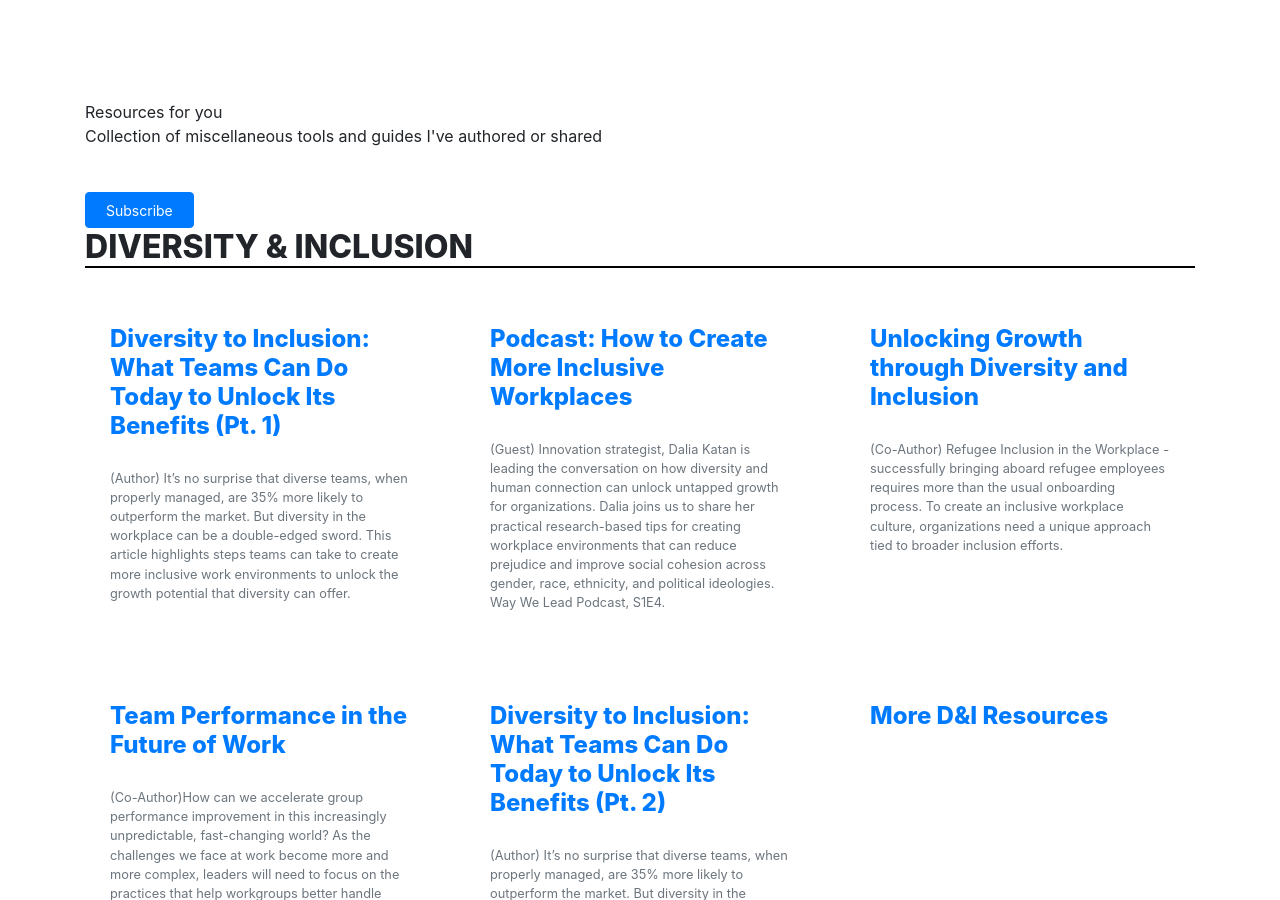
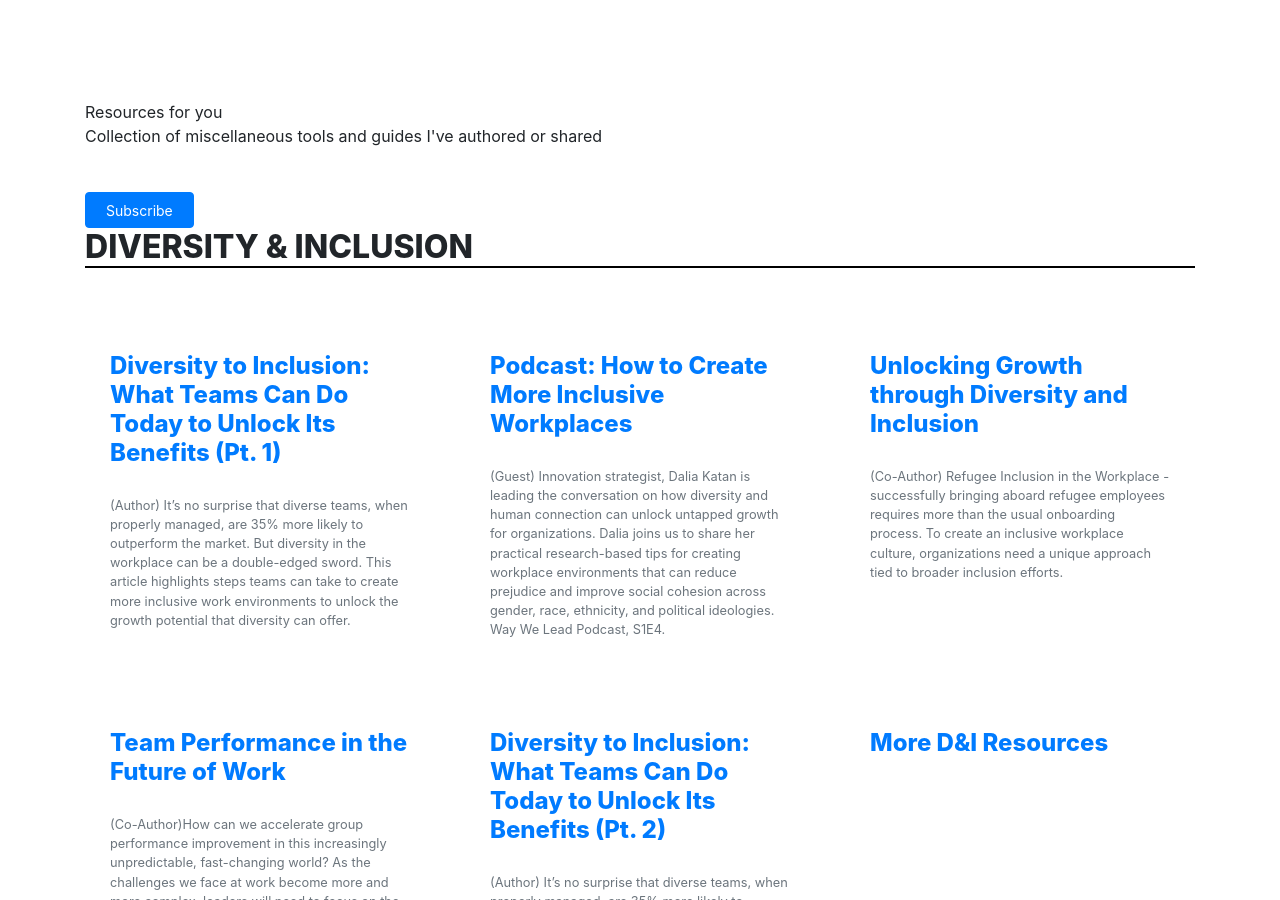
Before and after one commit to dalkat/dalkat.github.io, a Jekyll site: the page built from for-you.md, in a window 1280 px wide and 900 px high. Built offline with Jekyll 4.4.1, drawn with Linux system fonts in a browser that asks for light colours; nearby versions of some CDN libraries; some web fonts are replaced; library files that are not in the unit come from our copies.

```diff
--- a/_layouts/for-you.html
+++ b/_layouts/for-you.html
@@ -40,8 +40,8 @@ layout: default-sub
       <div class="container">
         <div class="row">
           <div class="col-lg-12">
-            <h2 style="text-transform: uppercase; font-weight: 800;border-bottom: 2px #000000 solid;">{{ site.data.for-you.services1.heading }}</h2>
-            <h3 class="section-subheading text-muted">{{ site.data.for-you.services1.subheading }}</h3>
+            <h2 style="text-transform: uppercase; font-weight: 800;border-bottom: 2px #000000 solid;margin-bottom:35px;">{{ site.data.for-you.services1.heading }}</h2>
+
           </div>
         </div>
         <div class="row text-center">
@@ -67,8 +67,7 @@ layout: default-sub
       <div class="container">
         <div class="row">
           <div class="col-lg-12">
-            <h2 style="text-transform: uppercase; font-weight: 800;border-bottom: 2px #000000 solid;">{{ site.data.for-you.services2.heading }}</h2>
-            <h3 class="section-subheading text-muted">{{ site.data.for-you.services2.subheading }}</h3>
+            <h2 style="text-transform: uppercase; font-weight: 800;border-bottom: 2px #000000 solid;margin-bottom:35px;">{{ site.data.for-you.services2.heading }}</h2>
           </div>
         </div>
         <div class="row text-center">
@@ -96,8 +95,7 @@ layout: default-sub
       <div class="container">
         <div class="row">
           <div class="col-lg-12">
-            <h2 style="text-transform: uppercase; font-weight: 800;border-bottom: 2px #000000 solid;">{{ site.data.for-you.services3.heading }}</h2>
-            <h3 class="section-subheading text-muted">{{ site.data.for-you.services3.subheading }}</h3>
+            <h2 style="text-transform: uppercase; font-weight: 800;border-bottom: 2px #000000 solid;margin-bottom:35px;">{{ site.data.for-you.services3.heading }}</h2>
           </div>
         </div>
         <div class="row text-center">
```
Also changed, not shown: _layouts/inclusion.html (+3 -4 lines).
